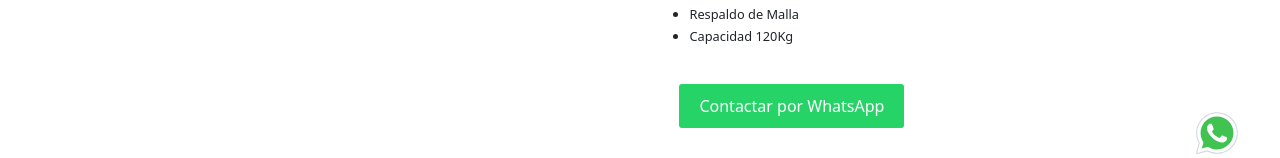
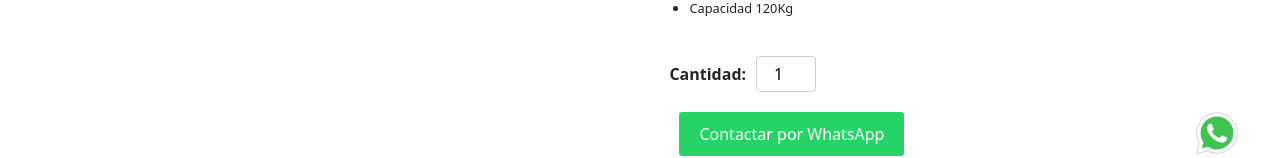
Before and after one commit to R2D23011/web, a React (Vite) app: page /silla/1 in a window 1280 px wide. Shown: the part 604-762 px from the top of the page. Built offline with nearby package versions, Linux system fonts and the light colour scheme.

Commit message:
feat: cantidad en la pagina individual

```diff
--- a/src/components/Item/ItemEscritorio.jsx
+++ b/src/components/Item/ItemEscritorio.jsx
@@ -22,8 +22,13 @@ function EscritorioDetalle() {
     }
   };
 
+  const [quantity, setQuantity] = useState(1);
 
-  const whatsappLink = `https://wa.me/+56975628652?text=Hola%2C%20estoy%20interesado%20en%20comprar:%20${escritorio.nombre}`;
+  const handleQuantityChange = (event) => {
+    setQuantity(event.target.value);
+  };
+
+  const whatsappLink = `https://wa.me/+56975628652?text=Hola%2C%20estoy%20interesado%20en%20comprar:%20${escritorio.nombre}.%0ACantidad:%20${quantity}`;
 
 
   return (
@@ -49,6 +54,17 @@ function EscritorioDetalle() {
             <li key={index}>{caracteristica}</li>
             ))}
           </ul>
+          <div className="quantity-container">
+            <label htmlFor="quantity">Cantidad:</label>
+            <input
+              type="number"
+              id="quantity"
+              name="quantity"
+              min="1"
+              value={quantity}
+              onChange={handleQuantityChange}
+            />
+          </div>
           <a href={whatsappLink} className="btnn" target="_blank" rel="noopener noreferrer">
           Contactar por WhatsApp
           </a>
--- a/src/components/Item/ItemMesa.jsx
+++ b/src/components/Item/ItemMesa.jsx
@@ -22,8 +22,14 @@ function MesaDetalle() {
     }
   };
 
+  const [quantity, setQuantity] = useState(1);
 
-  const whatsappLink = `https://wa.me/+56975628652?text=Hola%2C%20estoy%20interesado%20en%20comprar:%20${mesa.nombre}`;
+  const handleQuantityChange = (event) => {
+    setQuantity(event.target.value);
+  };
+
+
+  const whatsappLink = `https://wa.me/+56975628652?text=Hola%2C%20estoy%20interesado%20en%20comprar:%20${mesa.nombre}.%0ACantidad:%20${quantity}`;
 
 
   return (
@@ -48,6 +54,17 @@ function MesaDetalle() {
             <li key={index}>{caracteristica}</li>
             ))}
           </ul>
+          <div className="quantity-container">
+            <label htmlFor="quantity">Cantidad:</label>
+            <input
+              type="number"
+              id="quantity"
+              name="quantity"
+              min="1"
+              value={quantity}
+              onChange={handleQuantityChange}
+            />
+          </div>
           <a href={whatsappLink} className="btnn" target="_blank" rel="noopener noreferrer">
           Contactar por WhatsApp
           </a>
--- a/src/components/Item/ItemSilla.jsx
+++ b/src/components/Item/ItemSilla.jsx
@@ -23,7 +23,13 @@ function SillaDetalle() {
     }
   };
 
-  const whatsappLink = `https://wa.me/+56975628652?text=Hola%2C%20estoy%20interesado%20en%20comprar:%20${silla.nombre}`;
+  const [quantity, setQuantity] = useState(1);
+
+  const handleQuantityChange = (event) => {
+    setQuantity(event.target.value);
+  };
+
+  const whatsappLink = `https://wa.me/+56975628652?text=Hola%2C%20estoy%20interesado%20en%20comprar:%20${silla.nombre}.%0ACantidad:%20${quantity}`;
 
 
   return (
@@ -47,6 +53,17 @@ function SillaDetalle() {
             <li key={index}>{caracteristica}</li>
             ))}
           </ul>
+          <div className="quantity-container">
+            <label htmlFor="quantity">Cantidad:</label>
+            <input
+              type="number"
+              id="quantity"
+              name="quantity"
+              min="1"
+              value={quantity}
+              onChange={handleQuantityChange}
+            />
+          </div>
           <a href={whatsappLink} className="btnn" target="_blank" rel="noopener noreferrer">
           Contactar por WhatsApp
           </a>
--- a/src/components/Item/item.css
+++ b/src/components/Item/item.css
@@ -79,6 +79,32 @@
     margin: 2px 0;
   }
 
+  .quantity-container {
+    margin-top: 20px;
+    display: flex;
+    align-items: center;
+  }
+
+  .quantity-container label {
+    margin-right: 10px;
+    font-weight: bold;
+  }
+
+  .quantity-container input {
+    width: 60px;
+    padding: 5px;
+    border: 1px solid #ccc;
+    border-radius: 4px;
+    text-align: center;
+    font-size: 16px;
+  }
+
+  .quantity-container input:focus {
+    border-color: #007bff;
+    outline: none;
+    box-shadow: 0 0 5px rgba(0, 123, 255, 0.5);
+  }
+
   @media (min-width: 768px) {
     .product-detail {
       flex-direction: row;
```
